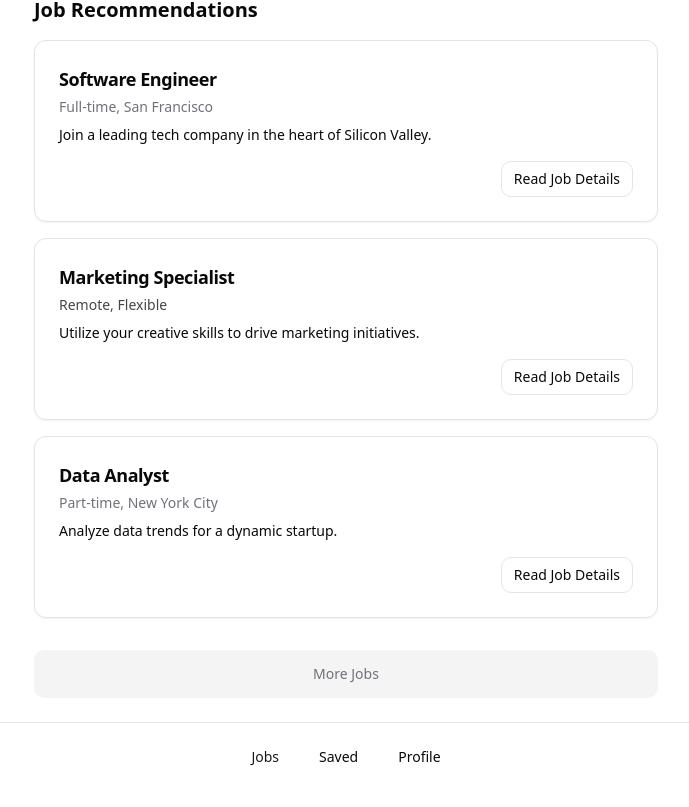
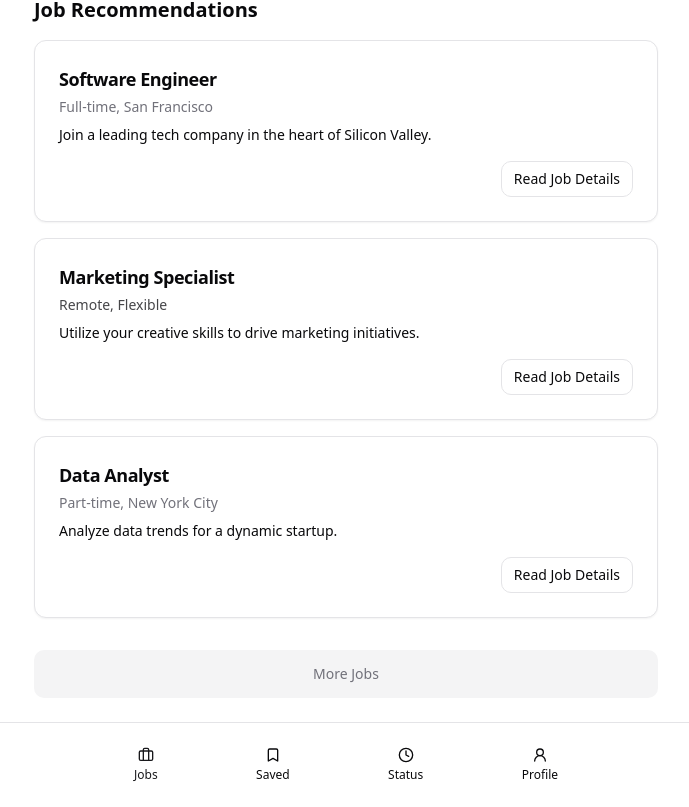
Before and after one commit to ladylikelaura/voice-job-connect, a React (Vite) app: page /jobs in a window 1280 px wide. Shown: the part 347-1154 px from the top of the page, without its empty margins (294-983 px from the left). Built offline with nearby package versions, Linux system fonts and the light colour scheme.

Commit message:
Update navigation display
Use icon and text for navigation display, with options for "jobs", "saved", "application status", and "profile".

```diff
--- a/src/pages/Jobs.tsx
+++ b/src/pages/Jobs.tsx
@@ -1,5 +1,5 @@
 
-import { ArrowLeft } from "lucide-react";
+import { ArrowLeft, Briefcase, Bookmark, Clock, UserRound } from "lucide-react";
 import { Button } from "@/components/ui/button";
 import { Card, CardContent, CardDescription, CardHeader, CardTitle } from "@/components/ui/card";
 import { cn } from "@/lib/utils";
@@ -101,15 +101,22 @@ export default function Jobs() {
 
       {/* Bottom Navigation Bar */}
       <nav className="border-t px-4 sm:px-6 py-3 sm:py-4 bg-background/95 backdrop-blur supports-[backdrop-filter]:bg-background/60">
-        <div className="flex justify-center space-x-4">
-          <Button variant="ghost" size="sm" onClick={() => navigate('/jobs')} className="text-primary">
-            Jobs
+        <div className="flex justify-between max-w-md mx-auto">
+          <Button variant="ghost" size="sm" onClick={() => navigate('/jobs')} className="flex flex-col items-center gap-1 h-auto py-2 text-primary">
+            <Briefcase className="w-5 h-5" />
+            <span className="text-xs">Jobs</span>
           </Button>
-          <Button variant="ghost" size="sm">
-            Saved
+          <Button variant="ghost" size="sm" className="flex flex-col items-center gap-1 h-auto py-2">
+            <Bookmark className="w-5 h-5" />
+            <span className="text-xs">Saved</span>
           </Button>
-          <Button variant="ghost" size="sm">
-            Profile
+          <Button variant="ghost" size="sm" className="flex flex-col items-center gap-1 h-auto py-2">
+            <Clock className="w-5 h-5" />
+            <span className="text-xs">Status</span>
+          </Button>
+          <Button variant="ghost" size="sm" className="flex flex-col items-center gap-1 h-auto py-2">
+            <UserRound className="w-5 h-5" />
+            <span className="text-xs">Profile</span>
           </Button>
         </div>
       </nav>
```
